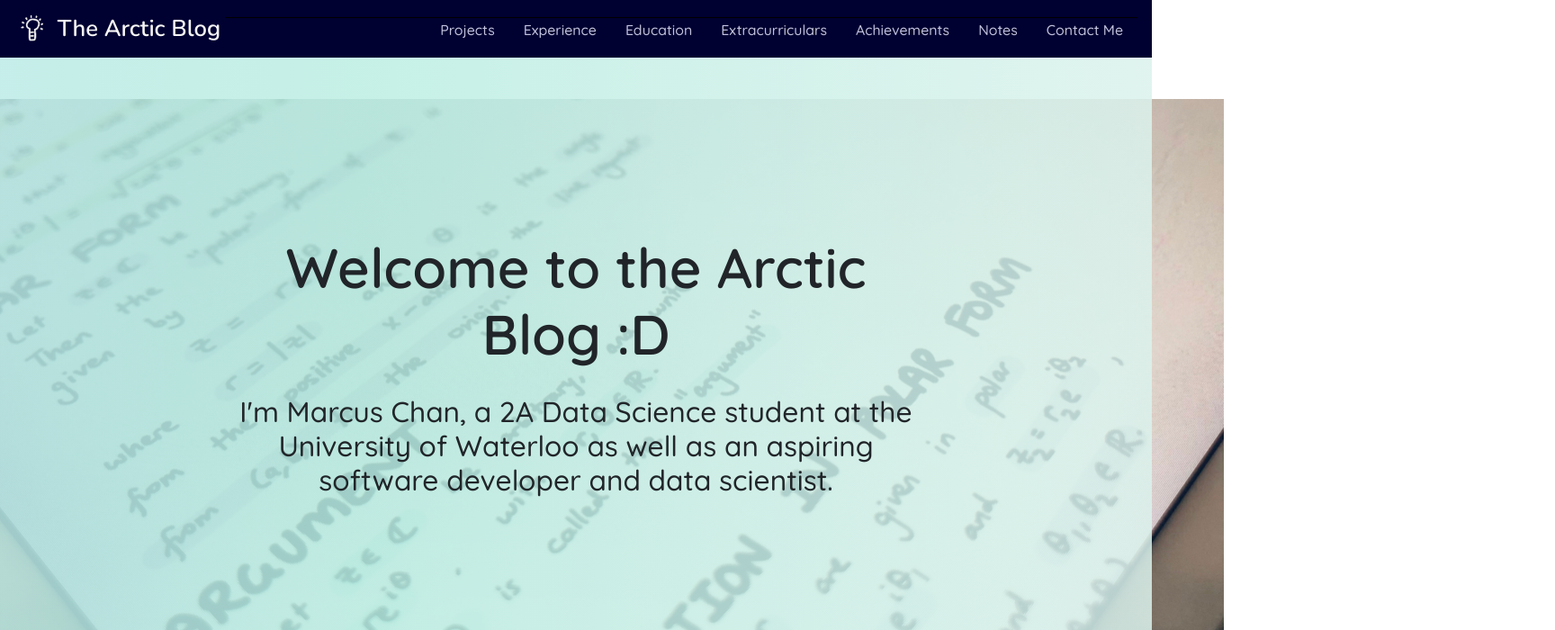
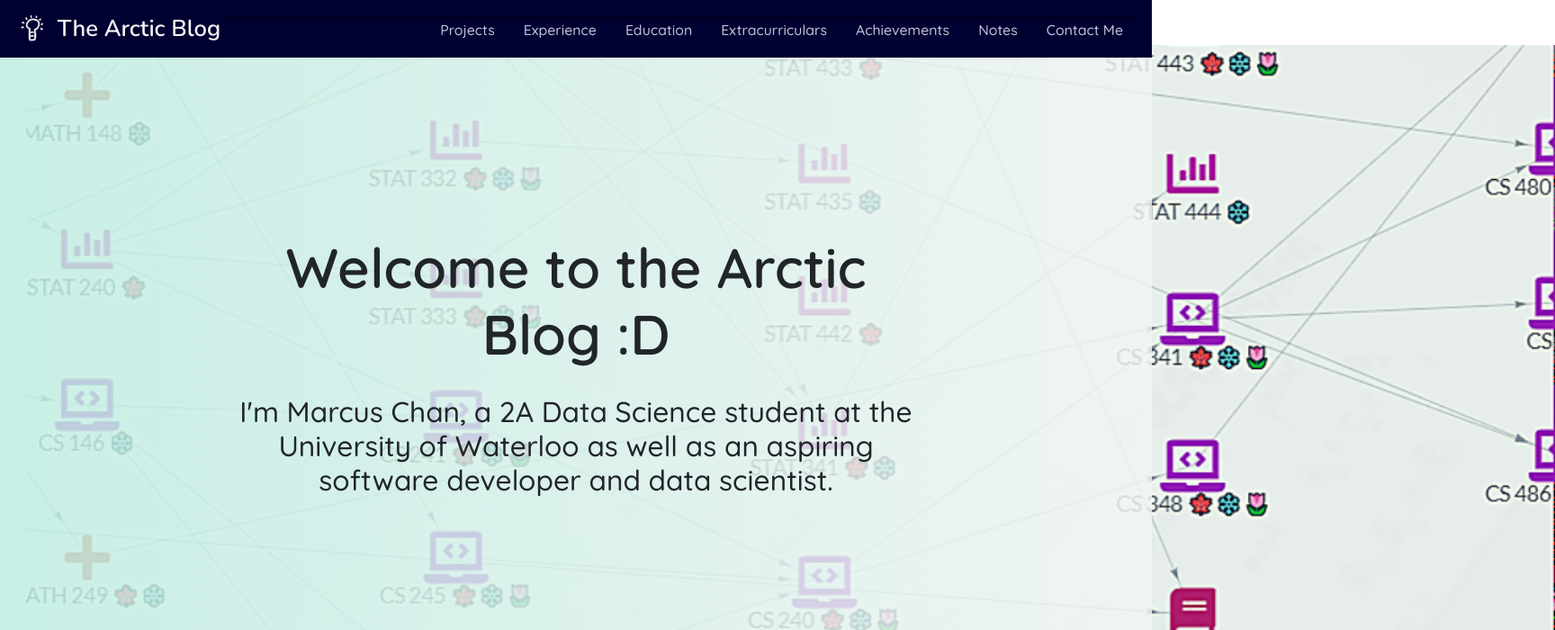
Before and after one commit to mcpenguin/the-arctic-blog, a React (Create React App) app: page / in a window 1280 px wide. Shown: the top 700 px of the page at 90% size, 1728 px wide, since content can reach past the window. Built offline with nearby package versions, Linux system fonts and the light colour scheme.

Commit message:
fixed image formatting for carousel

```diff
--- a/src/components/TopCarousel/TopCarousel.scss
+++ b/src/components/TopCarousel/TopCarousel.scss
@@ -40,21 +40,24 @@
 		// fading animation for images
 		$a: 5; // presentation time for one image, in seconds
 		$b: 1; // duration for cross fading, in seconds
-		$n: 5; // number of images
+		$n: 2; // number of images
 
 		$t: ($a + $b) * $n; // total animation duration
 		.carousel-image {
 			position: absolute;
 			opacity: 1;
+			width: 100%;
+			height: 90vh;
 			// object-fit: cover;
 			// height: 100%;
 			// @include center;
 			// height: 80vh;
-			overflow-x: hidden;
-			display: flex;
-			justify-content: center;
-			align-items: center;
-			overflow: hidden;
+			// overflow-x: hidden;
+			// display: flex;
+			// justify-content: center;
+			// align-items: center;
+			object-fit: cover;
+			// overflow: hidden;
 
 			animation: images_fade;
 			animation-timing-function: ease-in-out;
--- a/src/components/TopCarousel/images/export_images.js
+++ b/src/components/TopCarousel/images/export_images.js
@@ -1,8 +1,8 @@
 // module to export images
 export {default as notes} from './notes_carousel.jpg';
-export {default as piano} from './piano_carousel.jpg';
+// export {default as piano} from './piano_carousel.jpg';
 export {default as graph} from './graph_carousel.png';
-export {default as github} from './github_carousel.jpg';
-export {default as linkedin} from './linkedin_carousel.jpg';
+// export {default as github} from './github_carousel.jpg';
+// export {default as linkedin} from './linkedin_carousel.jpg';
 // export {default as rose} from './rose_carousel.png';
 // export {default as penguin} from './penguin_carousel.png'
--- a/src/index.scss
+++ b/src/index.scss
@@ -143,7 +143,7 @@ li {
         rgba(188, 238, 226, 0.85),
         rgba(245, 245, 245, 0.85)
     );
-    @include animatedGradient(10s, 5);
+    @include animatedGradient(8s, 5);
 }
 
 // general light to dark gradient, given hue and degree
```
